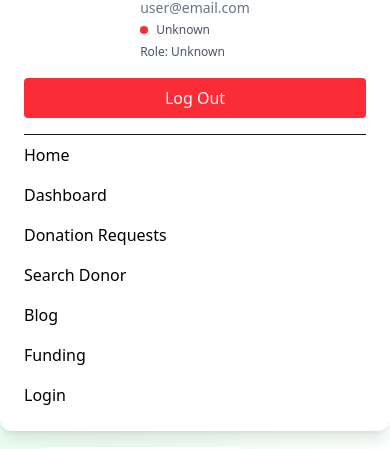
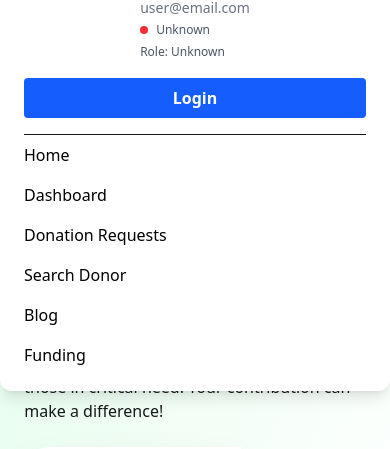
Before and after one commit to Arif-Rabbani-188/BloodSync-Client-Side, a React (Vite) app: page / in a window 390 px wide. Both pictures are taken after a click on the button "Toggle menu". Shown: the part 248-697 px from the top of the page. Built offline with nearby package versions, Linux system fonts and the light colour scheme; no server answers.

Commit message:
fix: Update Navbar component to conditionally render Log Out and Login buttons based on user authentication

```diff
--- a/src/Components/Navbar/Navbar.jsx
+++ b/src/Components/Navbar/Navbar.jsx
@@ -230,12 +230,20 @@ const Navbar = () => {
                     </span>
                   </div>
                 </div>
-                <button
+                {
+                  user ? (<button
                   onClick={handleLogOut}
                   className="w-full py-2 px-4 bg-red-500 hover:bg-red-600 text-white rounded transition"
                 >
                   Log Out
-                </button>
+                </button>): (<button className="w-full py-2 px-4 bg-blue-600 text-white rounded transition"> <NavLink
+                  to="/login"
+                  className="block font-bold text-white hover:text-gray-700"
+                  onClick={() => setMobileMenuOpen(false)}
+                >
+                  Login
+                </NavLink></button>)
+                }
               </div>
               <hr />
               <li>
@@ -292,15 +300,6 @@ const Navbar = () => {
                   Funding
                 </NavLink>
               </li>
-              <li>
-                <NavLink
-                  to="/login"
-                  className="block py-2 text-black hover:text-gray-700"
-                  onClick={() => setMobileMenuOpen(false)}
-                >
-                  Login
-                </NavLink>
-              </li>
             </ul>
           </div>
         </nav>
```
